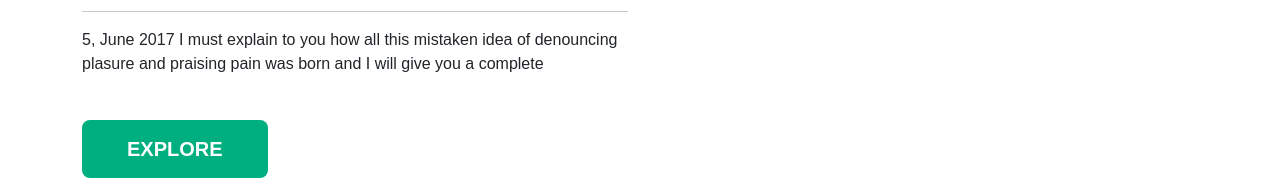
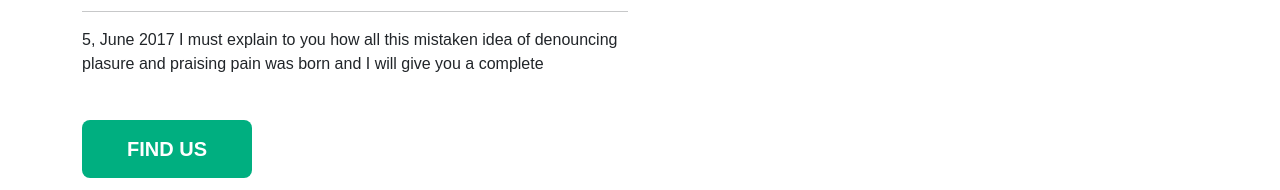
Before and after one commit to ihkaru/cctv-web, a plain HTML site: page index.html in a window 1280 px wide. Shown: the part 1500-1690 px from the top of the page. Drawn offline with nearby package versions, Linux system fonts and the light colour scheme; a script that the page names is missing; a web font is replaced by a local one.

Commit message:
tambah cta

```diff
--- a/index.html
+++ b/index.html
@@ -114,7 +114,7 @@
 
                 </div>
                 <div class="my-5">
-                    <a class="btn-two" href="#">Explore</a>
+                    <a class="btn-two" href="https://wa.me/6289625345646?text=Halo%2C%20saya%20ingin%20memesan%20tanaman%20hidroponik.%20Bagaimana%20cara%20saya%20bisa%20memesan%3F">Find Us</a>
                 </div>
 
             </div>
```
